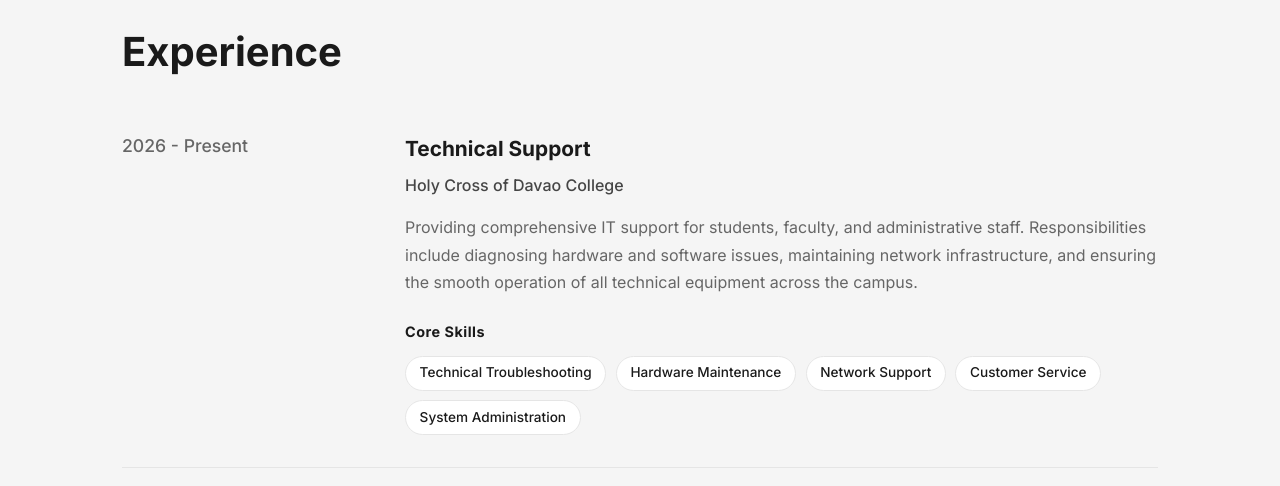
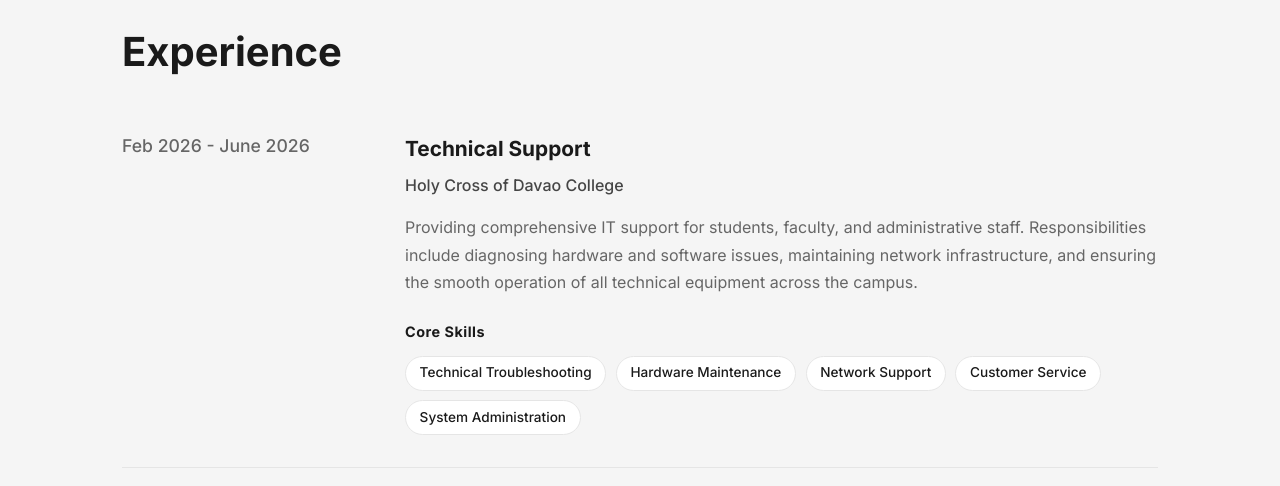
Before and after one commit to dJinz/James-portfolio, a React (Vite) app: page / in a window 1280 px wide. Shown: the part 2300-2786 px from the top of the page. Built offline with nearby package versions, Linux system fonts and the light colour scheme.

Commit message:
Update Experience.jsx

```diff
--- a/src/components/Experience.jsx
+++ b/src/components/Experience.jsx
@@ -4,7 +4,7 @@ const Experience = () => {
   const experiences = [
     {
       id: 1,
-      year: '2026 - Present',
+      year: 'Feb 2026 - June 2026',
       role: 'Technical Support',
       company: 'Holy Cross of Davao College',
       description: 'Providing comprehensive IT support for students, faculty, and administrative staff. Responsibilities include diagnosing hardware and software issues, maintaining network infrastructure, and ensuring the smooth operation of all technical equipment across the campus.',
```
